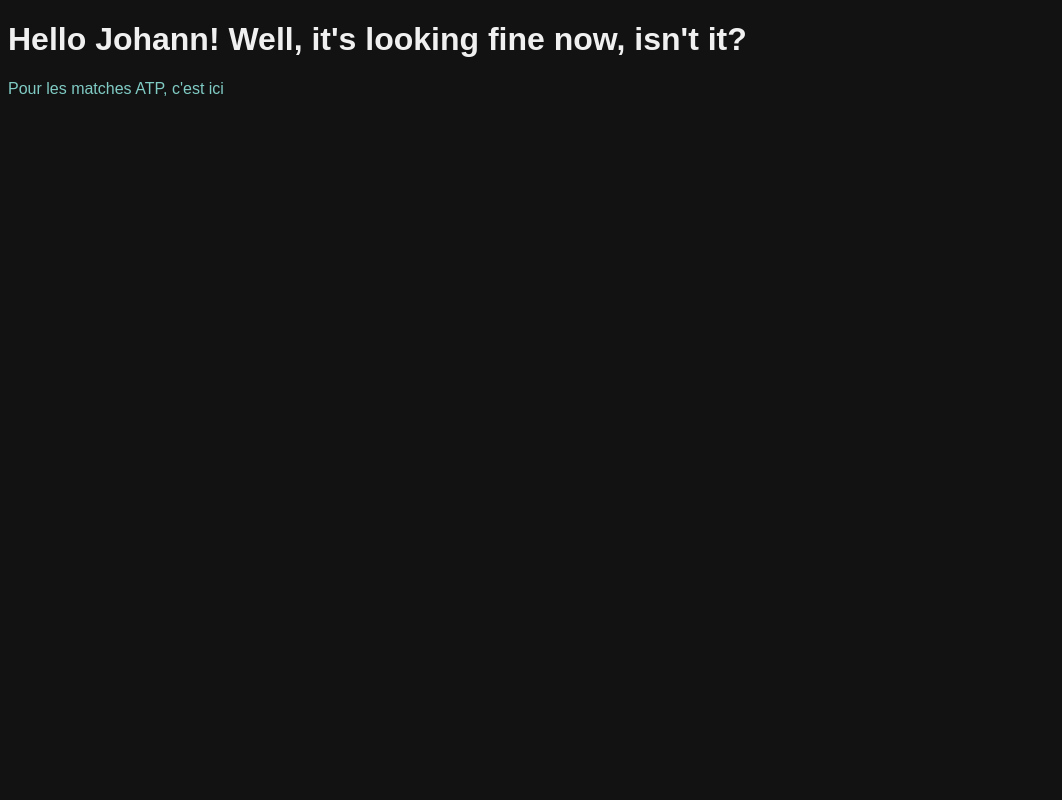
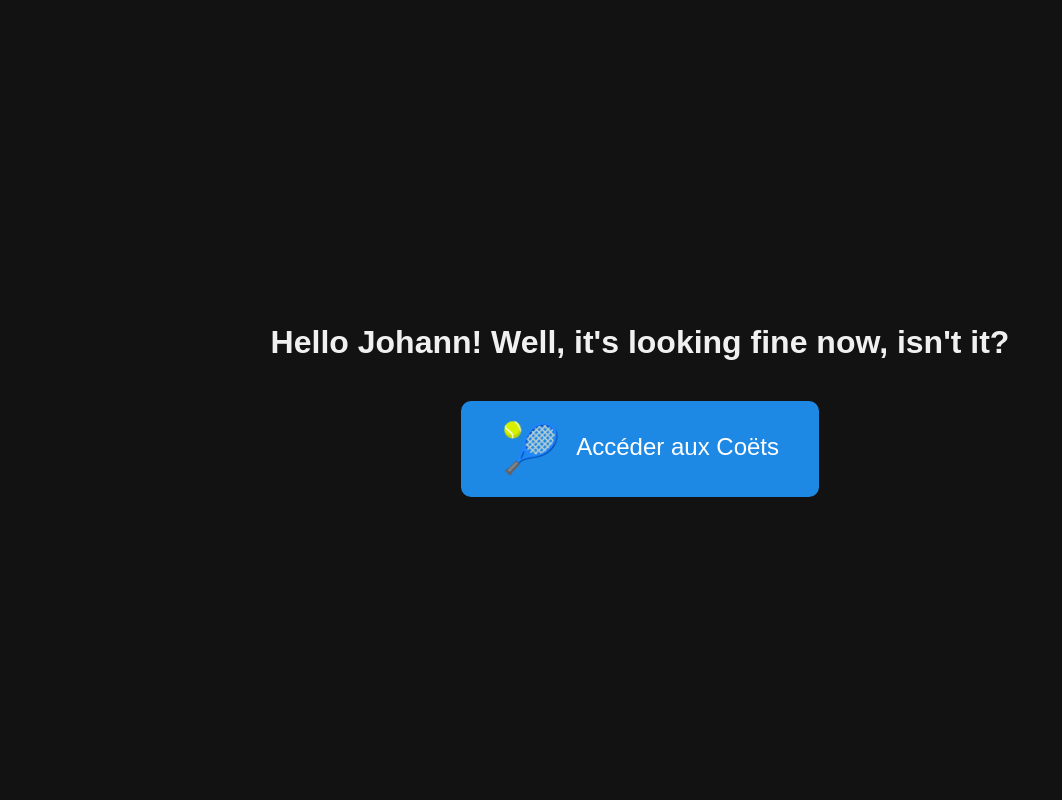
Before and after one commit to hjansonah/lequipier, a Flask app: page / in a window 1280 px wide. Shown: the whole page, without its empty margins (0-1062 px from the left). Run offline with Flask 3, Linux system fonts and the light colour scheme; some libraries are stand-ins or nearby versions.

Commit message:
Update index.html

```diff
--- a/templates/index.html
+++ b/templates/index.html
@@ -4,24 +4,50 @@
     <title>My Simple App</title>
     <style>
         body {
-            background-color: #121212; /* dark background */
-            color: #f0f0f0; /* light text */
+            background-color: #121212;
+            color: #f0f0f0;
             font-family: Arial, sans-serif;
+            display: flex;
+            flex-direction: column;
+            align-items: center;
+            justify-content: center;
+            height: 100vh;
+            margin: 0;
+            text-align: center;
         }
 
-        a {
-            color: #80cbc4; /* soft cyan for links */
-            text-decoration: none;
+        h1 {
+            font-size: 2em;
+            margin-bottom: 40px;
         }
 
-        a:hover {
-            text-decoration: underline;
+        .big-button {
+            display: inline-block;
+            background-color: #1e88e5;
+            color: white;
+            padding: 20px 40px;
+            border-radius: 10px;
+            font-size: 1.5em;
+            text-decoration: none;
+            transition: background-color 0.3s;
+        }
+
+        .big-button:hover {
+            background-color: #1565c0;
+        }
+
+        .big-button span {
+            font-size: 2em;
+            margin-right: 10px;
+            vertical-align: middle;
         }
     </style>
 </head>
 <body>
     <h1>Hello Johann! Well, it's looking fine now, isn't it?</h1>
 
-    <p><a href="records">Pour les matches ATP, c'est ici</a></p>
+    <a href="records" class="big-button">
+        <span>🎾</span> Accéder aux Coëts
+    </a>
 </body>
 </html>
```
